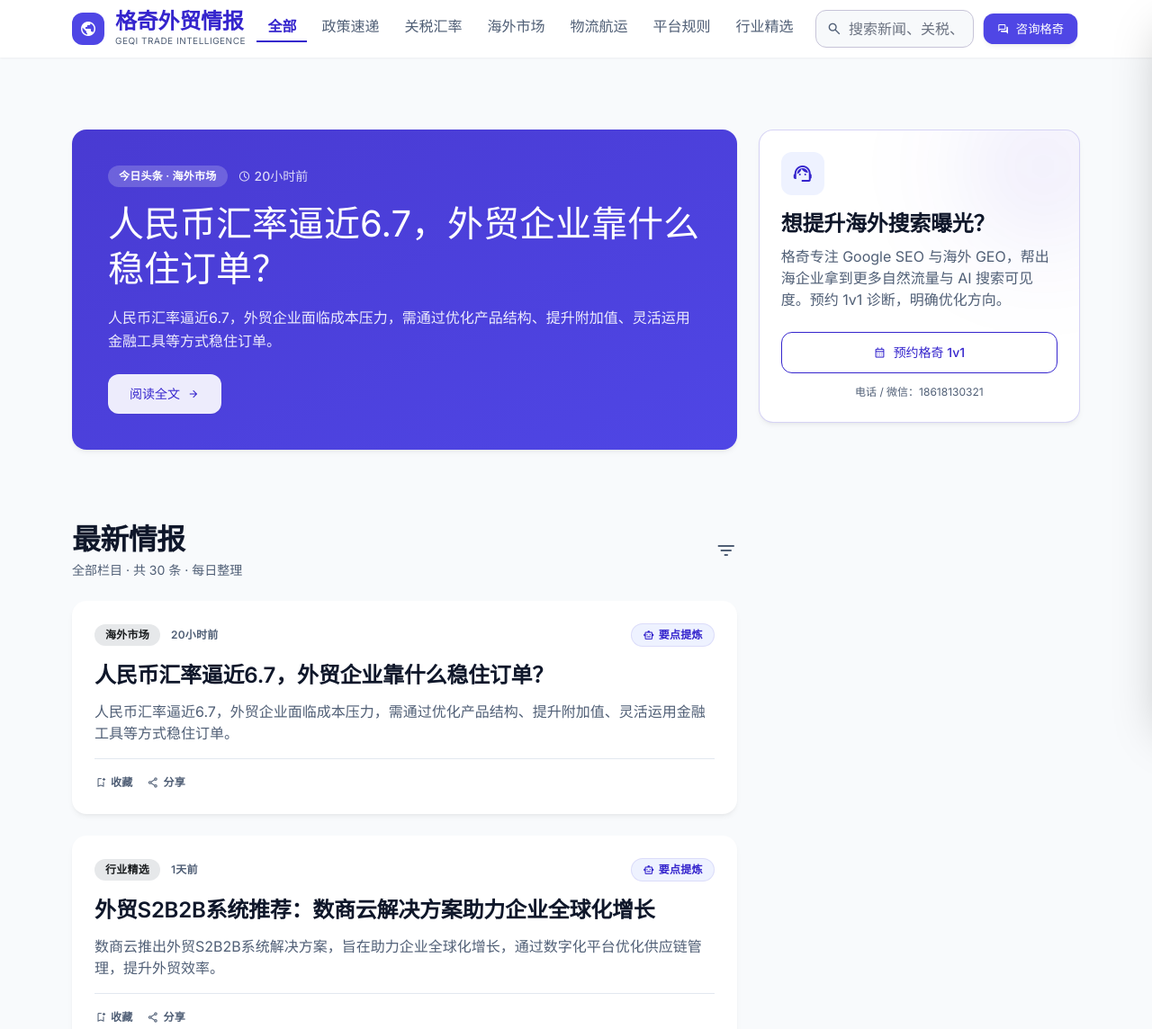
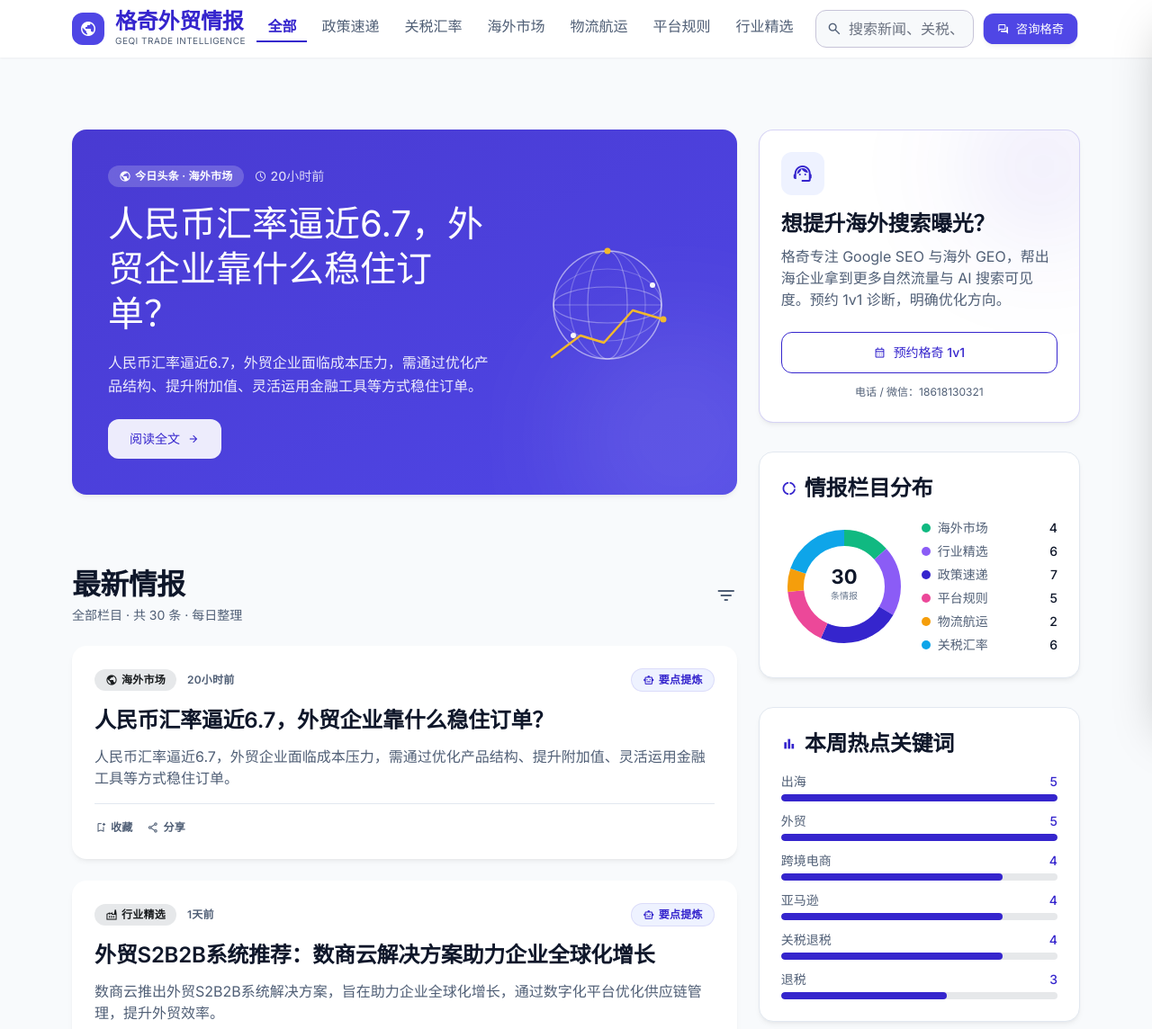
Before and after one commit to Ryan-Ma-spec/geqi-trade-news, a plain HTML site: page index.html in a window 1280 px wide. Shown: the top 1144 px of the page at 90% size. Drawn offline with nearby package versions, Linux system fonts and the light colour scheme.

Commit message:
feat: 首页视觉增强——栏目图标、Hero 插画与侧栏数据图表
- 6 栏目配 Material Symbols 图标与专属配色，Hero/卡片/详情弹窗徽章统一
- Hero 右侧新增地球+趋势线 SVG 装饰插画（md 断点以上显示）
- 侧栏新增数据图表：栏目分布圆环图 + 热点关键词条形图，由 NEWS(window.NEWS_DATA) 实时统计生成
- 零外部依赖（不引图表库、无外部图片，离线可渲染）；AGENTS.md 功能表同步

```diff
--- a/index.html
+++ b/index.html
@@ -205,6 +205,26 @@
       </div>
     </div>
 
+    <!-- CTA 下方：数据图表（由 NEWS 实时生成） -->
+    <div class="bg-surface rounded-[16px] shadow-soft p-6 border border-border-subtle">
+      <div class="flex items-center space-x-2 mb-4">
+        <span class="material-symbols-outlined text-primary text-[18px]">donut_large</span>
+        <h3 class="font-headline-md text-headline-md text-text-primary">情报栏目分布</h3>
+      </div>
+      <div class="flex items-center gap-4">
+        <div id="catDonut" class="shrink-0"></div>
+        <div id="catLegend" class="flex-grow space-y-0.5"></div>
+      </div>
+    </div>
+
+    <div class="bg-surface rounded-[16px] shadow-soft p-6 border border-border-subtle">
+      <div class="flex items-center space-x-2 mb-4">
+        <span class="material-symbols-outlined text-primary text-[18px]">bar_chart</span>
+        <h3 class="font-headline-md text-headline-md text-text-primary">本周热点关键词</h3>
+      </div>
+      <div id="tagBars"></div>
+    </div>
+
   </aside>
 </main>
 
@@ -287,6 +307,81 @@ const CATS = {
   platform: { label: "平台规则" },
   industry: { label: "行业精选" }
 };
+
+/* 栏目图标（Material Symbols，已通过 CDN 加载） */
+const CAT_ICON = {
+  policy:   "policy",
+  tariff:   "currency_exchange",
+  market:   "public",
+  logistics:"sailing",
+  platform: "storefront",
+  industry: "factory"
+};
+
+/* 栏目配色（圆环图 / 图例 / 条形图统一） */
+const CAT_COLOR = {
+  policy:   "#3525cd",
+  tariff:   "#0ea5e9",
+  market:   "#10b981",
+  logistics:"#f59e0b",
+  platform: "#ec4899",
+  industry: "#8b5cf6"
+};
+
+/* Hero 右侧装饰插画：地球 + 趋势线（贸易与数据主题，纯 SVG 离线可渲染） */
+function heroIllustration() {
+  return `<svg width="200" height="200" viewBox="0 0 200 200" fill="none" xmlns="http://www.w3.org/2000/svg" class="opacity-95 drop-shadow-sm" aria-hidden="true">
+    <circle cx="96" cy="92" r="60" stroke="white" stroke-opacity="0.55" stroke-width="1.5"/>
+    <ellipse cx="96" cy="92" rx="60" ry="20" stroke="white" stroke-opacity="0.35" stroke-width="1.2"/>
+    <ellipse cx="96" cy="92" rx="60" ry="40" stroke="white" stroke-opacity="0.25" stroke-width="1.2"/>
+    <ellipse cx="96" cy="92" rx="22" ry="60" stroke="white" stroke-opacity="0.35" stroke-width="1.2"/>
+    <ellipse cx="96" cy="92" rx="42" ry="60" stroke="white" stroke-opacity="0.25" stroke-width="1.2"/>
+    <line x1="36" y1="92" x2="156" y2="92" stroke="white" stroke-opacity="0.3" stroke-width="1"/>
+    <circle cx="96" cy="32" r="3.5" fill="#FBBF24"/>
+    <circle cx="146" cy="70" r="3" fill="white"/>
+    <circle cx="58" cy="126" r="3" fill="white"/>
+    <path d="M34 150 L66 126 L92 134 L124 98 L158 108" stroke="#FBBF24" stroke-width="2.5" fill="none" stroke-linecap="round" stroke-linejoin="round"/>
+    <circle cx="158" cy="108" r="3.5" fill="#FBBF24"/>
+  </svg>`;
+}
+
+/* ===================== Charts（数据驱动，读取 NEWS） ===================== */
+function renderCatDonut() {
+  const counts = {};
+  NEWS.forEach(n => counts[n.cat] = (counts[n.cat] || 0) + 1);
+  const entries = Object.entries(counts);
+  const total = NEWS.length;
+  const r = 54, cx = 70, cy = 70, C = 2 * Math.PI * r;
+  let offset = 0;
+  const segs = entries.map(([cat, c]) => {
+    const dash = (c / total) * C;
+    const seg = `<circle cx="${cx}" cy="${cy}" r="${r}" fill="none" stroke="${CAT_COLOR[cat] || '#cbd5e1'}" stroke-width="18" stroke-dasharray="${dash.toFixed(2)} ${(C - dash).toFixed(2)}" stroke-dashoffset="${(-offset).toFixed(2)}" transform="rotate(-90 ${cx} ${cy})"><title>${CATS[cat].label} ${c}</title></circle>`;
+    offset += dash;
+    return seg;
+  }).join("");
+  $("#catDonut").innerHTML = `<svg viewBox="0 0 140 140" class="w-[140px] h-[140px]" role="img" aria-label="情报栏目分布圆环图">${segs}<text x="${cx}" y="${cy - 3}" text-anchor="middle" fill="#0F172A" font-size="22" font-weight="700">${total}</text><text x="${cx}" y="${cy + 14}" text-anchor="middle" fill="#64748b" font-size="10">条情报</text></svg>`;
+  $("#catLegend").innerHTML = entries.map(([cat, c]) =>
+    `<div class="flex items-center justify-between text-sm py-0.5">
+       <span class="flex items-center gap-2 text-secondary"><span class="w-2.5 h-2.5 rounded-full shrink-0" style="background:${CAT_COLOR[cat] || '#cbd5e1'}"></span>${CATS[cat].label}</span>
+       <span class="font-medium text-text-primary">${c}</span>
+     </div>`).join("");
+}
+
+function renderTagBars() {
+  const freq = {};
+  NEWS.forEach(n => (n.tags || []).forEach(t => freq[t] = (freq[t] || 0) + 1));
+  const top = Object.entries(freq).sort((a, b) => b[1] - a[1]).slice(0, 6);
+  const max = top.length ? top[0][1] : 1;
+  $("#tagBars").innerHTML = top.map(([t, c]) => {
+    const pct = Math.max(14, Math.round(c / max * 100));
+    return `<div class="mb-3 last:mb-0">
+      <div class="flex justify-between text-sm mb-1"><span class="text-secondary">${t}</span><span class="text-primary font-medium">${c}</span></div>
+      <div class="h-2 rounded-full bg-surface-container-high overflow-hidden"><div class="h-full rounded-full bg-primary transition-all duration-500" style="width:${pct}%"></div></div>
+    </div>`;
+  }).join("");
+}
+
+function renderCharts() { renderCatDonut(); renderTagBars(); }
 
 const NEWS = (window.NEWS_DATA && window.NEWS_DATA.length) ? window.NEWS_DATA : [
   { id:1, cat:"policy", time:"2小时前", top:true, ai:"要点提炼",
@@ -402,7 +497,7 @@ function cardHTML(n) {
   return `<article onclick="openDetail(${n.id})" class="bg-surface rounded-[16px] shadow-soft p-6 border border-transparent hover:border-primary/30 transition-colors cursor-pointer group">
     <div class="flex justify-between mb-4 items-center flex-wrap gap-2">
       <div class="flex items-center space-x-3">
-        <span class="bg-surface-container-high text-on-surface font-label-sm text-label-sm px-3 py-1 rounded-full">${CATS[n.cat].label}</span>
+        <span class="bg-surface-container-high text-on-surface font-label-sm text-label-sm px-3 py-1 rounded-full flex items-center gap-1"><span class="material-symbols-outlined text-[14px]">${CAT_ICON[n.cat]}</span>${CATS[n.cat].label}</span>
         <span class="text-secondary font-label-sm text-label-sm">${n.time}</span>
       </div>
       ${aiBadge(n.ai)}
@@ -428,9 +523,10 @@ function renderHero() {
   const n = getHeroItem();
   heroId = n.id; /* 同步全局，保证点"阅读全文"进的是当前频道头条 */
   $("#heroBox").innerHTML = `
-    <div class="bg-gradient-to-br from-primary/90 to-primary-container w-full p-8 sm:p-10 flex flex-col justify-end min-h-[280px]">
+    <div class="relative bg-gradient-to-br from-primary/90 to-primary-container w-full p-8 sm:p-10 min-h-[300px] flex items-center overflow-hidden">
+      <div class="relative z-10 max-w-2xl">
         <div class="flex items-center space-x-3 mb-4">
-        <span class="bg-white/20 text-white font-label-sm text-label-sm px-3 py-1 rounded-full backdrop-blur-sm">今日头条 · ${CATS[n.cat].label}</span>
+          <span class="bg-white/20 text-white font-label-sm text-label-sm px-3 py-1 rounded-full backdrop-blur-sm flex items-center gap-1"><span class="material-symbols-outlined text-[14px]">${CAT_ICON[n.cat]}</span>今日头条 · ${CATS[n.cat].label}</span>
           <span class="text-white/80 font-label-md text-label-md flex items-center"><span class="material-symbols-outlined text-sm mr-1">schedule</span>${n.time}</span>
         </div>
         <h1 class="font-display-lg text-[32px] sm:text-[40px] text-white mb-4 max-w-3xl leading-tight">${n.title}</h1>
@@ -438,6 +534,9 @@ function renderHero() {
         <button onclick="event.stopPropagation();openDetail(${n.id})" class="w-max bg-white/90 backdrop-blur-md text-primary font-label-md text-label-md px-6 py-3 rounded-xl hover:bg-white transition-colors shadow-sm flex items-center space-x-2">
           <span>阅读全文</span><span class="material-symbols-outlined text-sm">arrow_forward</span>
         </button>
+      </div>
+      <div class="relative z-10 hidden md:block ml-auto pl-6 shrink-0">${heroIllustration()}</div>
+      <div class="absolute -right-16 -bottom-16 w-64 h-64 bg-white/10 rounded-full blur-3xl pointer-events-none"></div>
     </div>`;
 }
 
@@ -539,7 +638,7 @@ function openDetail(id) {
   $("#detailContent").innerHTML = `
     <div class="flex items-center justify-between mb-4">
       <div class="flex items-center space-x-3">
-        <span class="bg-surface-container-high text-on-surface font-label-sm text-label-sm px-3 py-1 rounded-full">${CATS[n.cat].label}</span>
+        <span class="bg-surface-container-high text-on-surface font-label-sm text-label-sm px-3 py-1 rounded-full flex items-center gap-1"><span class="material-symbols-outlined text-[14px]">${CAT_ICON[n.cat]}</span>${CATS[n.cat].label}</span>
         <span class="bg-ai-indigo-tint text-primary font-label-sm text-label-sm px-3 py-1 rounded-full flex items-center space-x-1 border border-primary/10"><span class="material-symbols-outlined text-[14px]">${n.ai==='要点提炼'?'smart_toy':'psychology'}</span>${n.ai}</span>
       </div>
       <button onclick="closeDetail()" class="p-2 rounded-full hover:bg-surface-container-highest text-secondary"><span class="material-symbols-outlined">close</span></button>
@@ -623,7 +722,7 @@ function init() {
   document.addEventListener("keydown", (e) => { if (e.key === "Escape") { closeDetail(); closeConsult(); } });
 
   if (document.getElementById('statToday')) document.getElementById('statToday').textContent = NEWS.length;
-  renderHero(); renderFeed(); renderTags();
+  renderHero(); renderFeed(); renderTags(); renderCharts();
 }
 document.addEventListener("DOMContentLoaded", init);
 </script>
```
Also changed, not shown: 1 other file. Lines whose indentation alone changed are shown as unchanged.
